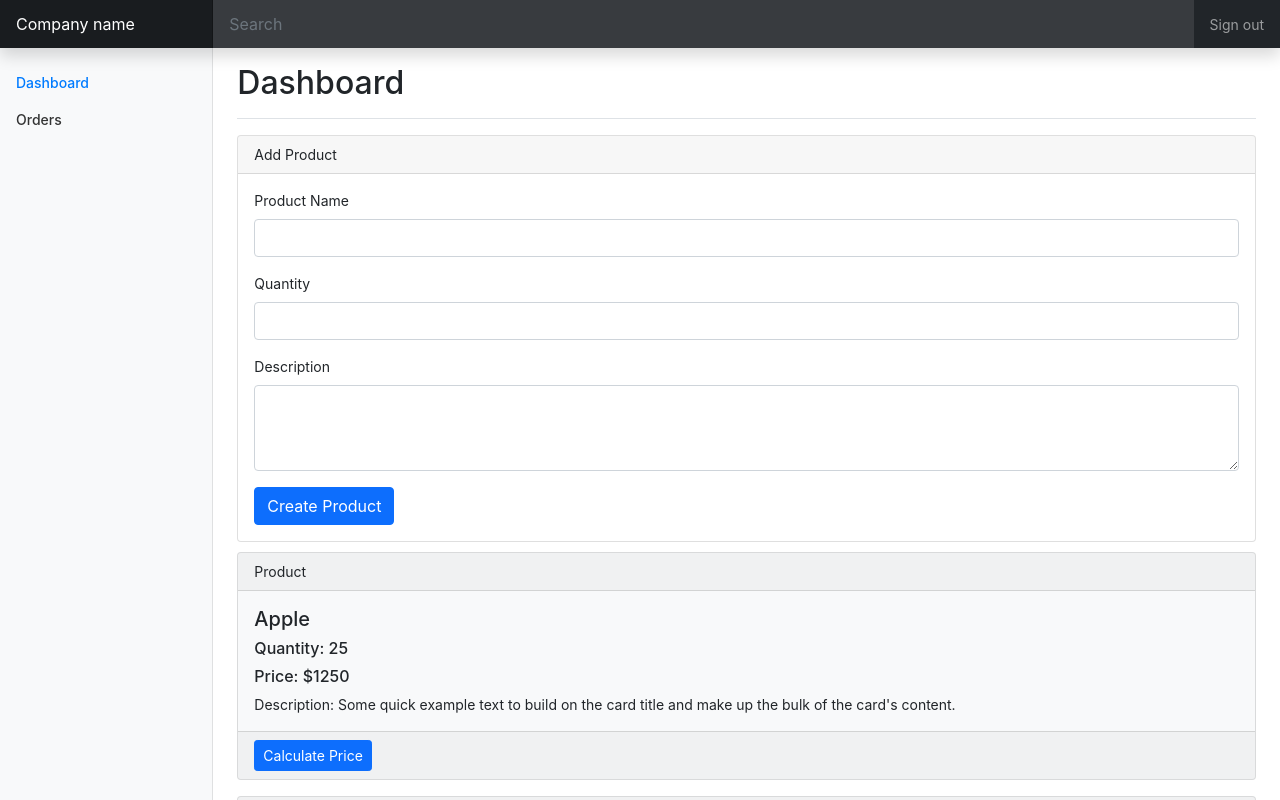
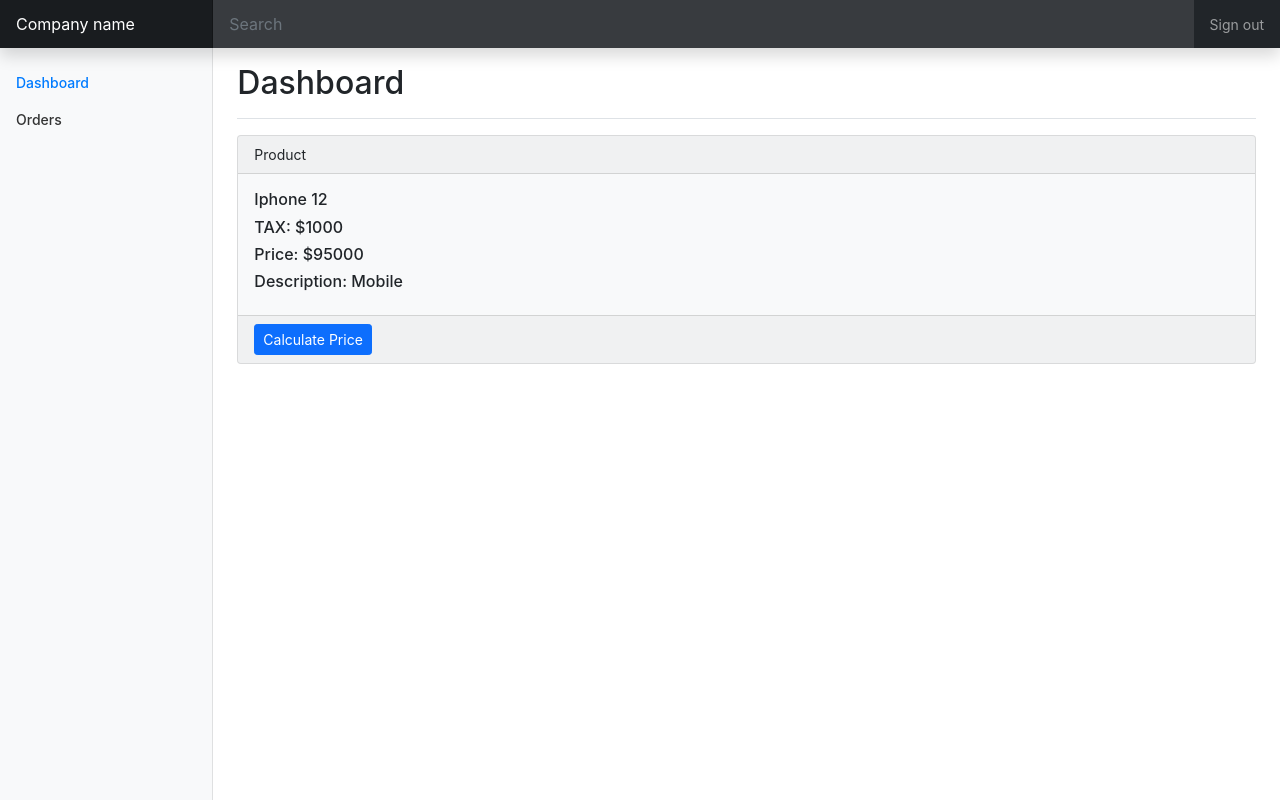
Before and after one commit to sarathiscookie/react-project, a React (Create React App) app: page / in a window 1280 px wide. Shown: the top 800 px of the page. Built offline with nearby package versions, Linux system fonts and the light colour scheme.

Commit message:
Rearranged product component. Clean up.

```diff
--- a/src/components/Dashboard.js
+++ b/src/components/Dashboard.js
@@ -6,9 +6,7 @@ import HeaderList from "./HeaderList";
 
 import SideBarMenu from "./SideBarMenu";
 
-import Cards from "./cards/Cards";
-
-import NewProduct from "./products/NewProduct";
+import Product from "./products/Product";
 
 function Dashboard() {
   return (
@@ -24,11 +22,8 @@ function Dashboard() {
               <h1 className="h2">Dashboard</h1>
             </div>
 
-            <NewProduct />
-            <div></div>
+            <Product />
 
-            <Cards name = "Apple" description = "Some quick example text to build on the card title and make up the bulk of the card's content." price = "1250" quantity = "25"/>
-            <Cards name = "Samsung" description = "Some quick example text to build on the card title and make up the bulk of the card's content." price = '1050' quantity = "30"/>
           </main>
         </div>
       </div>
--- /dev/null
+++ b/src/components/products/Product.js
@@ -0,0 +1,43 @@
+import React, { useState } from "react";
+
+import "./Product.css";
+
+function Product(props) {
+  const [price, setPrice] = useState("");
+
+  const product = {
+    name: "Iphone 12",
+    price: 95000,
+    tax: 1000,
+    description: "Mobile",
+  };
+
+  const calculatePriceHandler = () => {
+    setPrice(product.price + product.tax);
+  };
+
+  return (
+    <div>
+      <div className="card text-dark bg-light mb-3 maxWidthClass">
+        <div className="card-header">Product</div>
+        <div className="card-body">
+          <h6 className="card-title">{product.name}</h6>
+          <h6>TAX: ${product.tax}</h6>
+          <h6>Price: ${product.price}</h6>
+          <h6>Description: {product.description}</h6>
+        </div>
+        <div className="card-footer">
+          <button
+            className="btn btn-primary btn-sm"
+            onClick={calculatePriceHandler}
+          >
+            Calculate Price
+          </button>
+          <span>{price}</span>
+        </div>
+      </div>
+    </div>
+  );
+}
+
+export default Product;
--- a/src/components/products/NewProduct.js
+++ b/src/components/products/ProductCreate.js
@@ -1,25 +1,27 @@
 import React, {useState} from "react";
 
-import "./NewProduct.css";
+import "./ProductForm.css";
 
-function NewProduct() {
+function ProductForm(props) {
 
   // Note: default datatype of e.target.value always string. That's why useState('') defined ''.
+ console.log(props.descriptionEventHandler)
+  const [productname, setProductName] = useState('');
 
-  const [productname, productNameNew] = useState('');
-  const [quantity, quantityNew] = useState('');
-  const [description, descriptionNew] = useState('');
+  const [quantity, setQuantity] = useState('');
+
+  const [description, setDescription] = useState('');
 
   const productNameEventHandler = (e) => {
-    productNameNew(e.target.value);
+    setProductName(e.target.value);
   }
 
   const quantityEventHandler = (e) => {
-    quantityNew(e.target.value);
+    setQuantity(e.target.value);
   }
 
   const descriptionEventHandler = event => {
-    descriptionNew(event.target.value);
+    setDescription(event.target.value);
   }
 
   const submitHandler = (e) => {
@@ -31,11 +33,11 @@ function NewProduct() {
       productDescription: description
     }
 
-    productNameNew('');
-    quantityNew('');
-    descriptionNew('');
+    setProductName('');
+    setQuantity('');
+    setDescription('');
 
-    console.log(formData);
+    props.NewProduct(formData);
   }
 
   return (
@@ -78,4 +80,4 @@ function NewProduct() {
   );
 }
 
-export default NewProduct;
+export default ProductForm;
```
Also changed, not shown: src/components/products/ProductStore.js (added, +22 -0 lines), src/components/products/Product.css (renamed from src/components/products/NewProduct.css).
